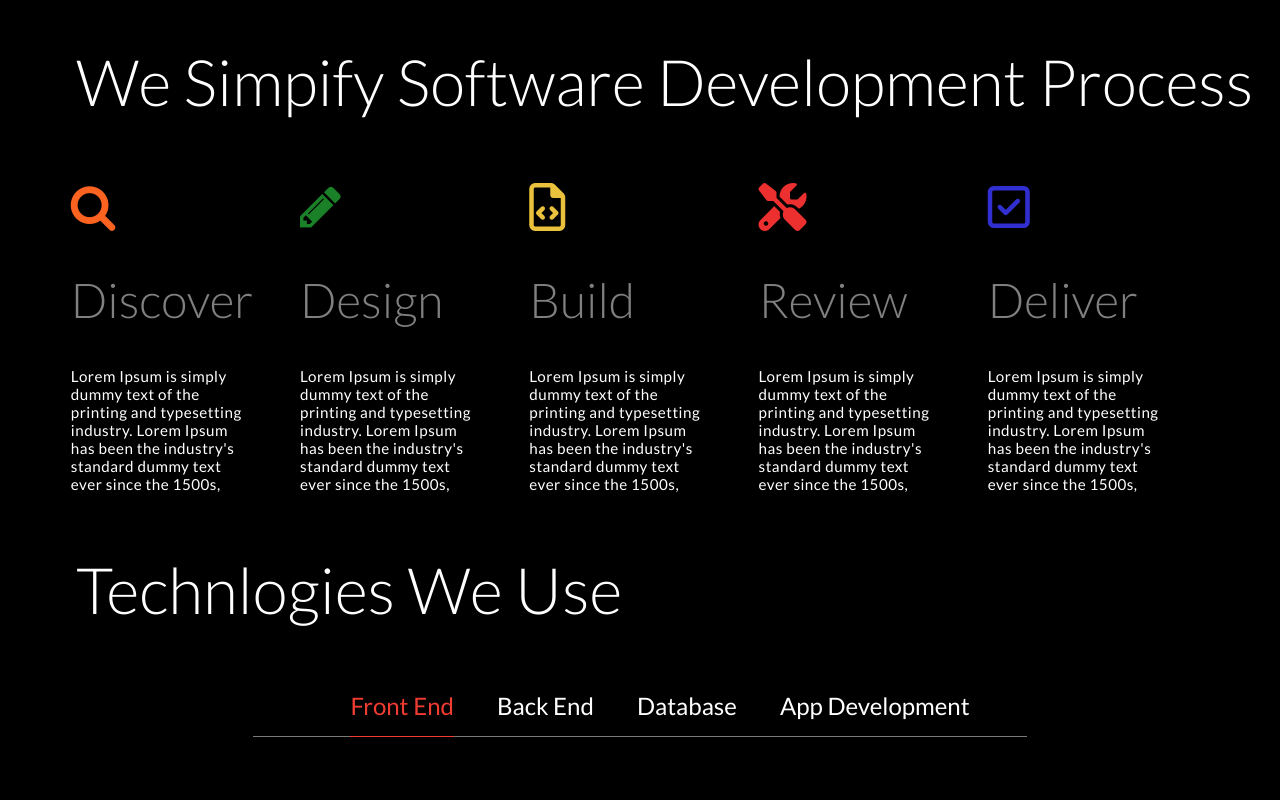
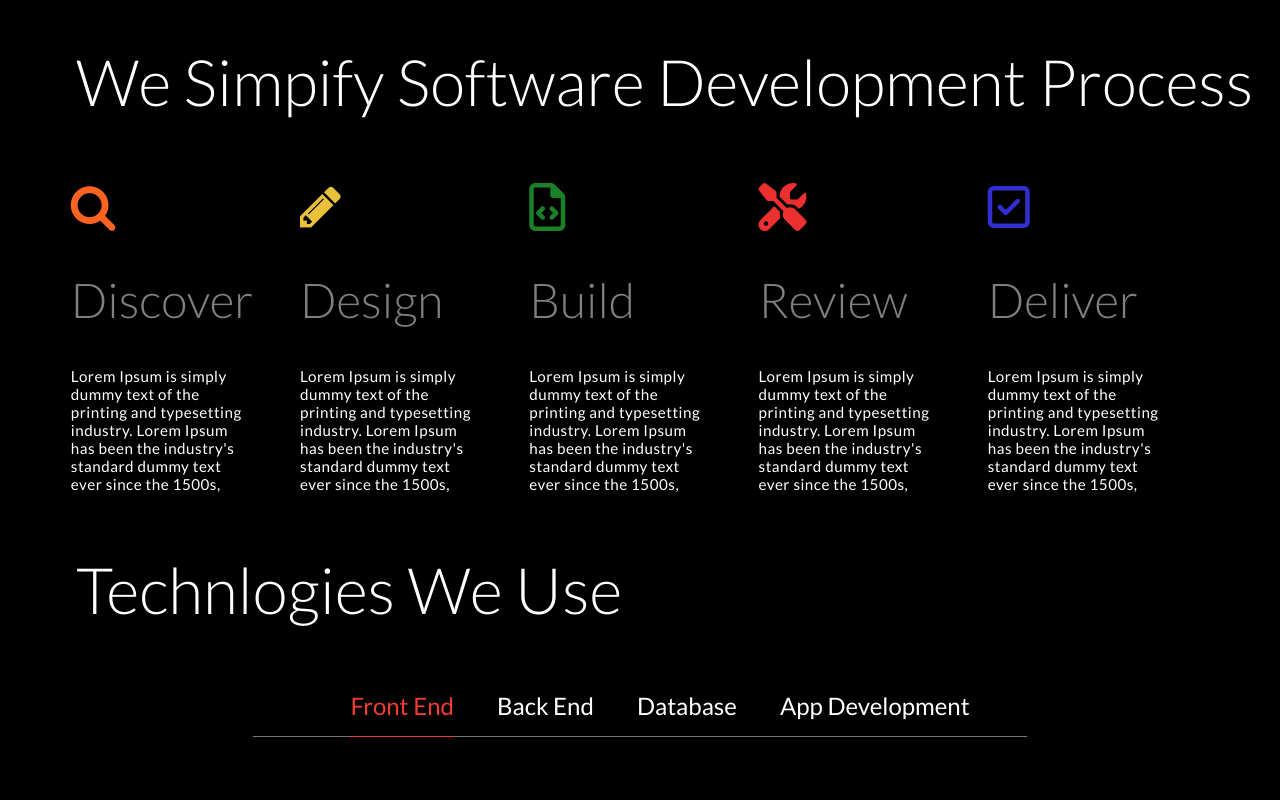
Before and after one commit to AkashShukla09/CoreDev, a plain HTML site: page views/index.html in a window 1280 px wide. Shown: the top 800 px of the page. Drawn offline with nearby package versions, Linux system fonts and the light colour scheme.

Commit message:
col update

```diff
--- a/views/index.html
+++ b/views/index.html
@@ -45,13 +45,13 @@
                     <p>Lorem Ipsum is simply dummy text of the printing and typesetting industry. Lorem Ipsum has been the industry's standard dummy text ever since the 1500s,</p>
                 </div>
                 <div class="column">
-                    <i class="fa fa-pencil" aria-hidden="true" style="color:#1b8128/*#ec3030*/;font-size: 300%;"></i>
+                    <i class="fa fa-pencil" aria-hidden="true" style="color:#e9c13c/*#ec3030*/;font-size: 300%;"></i>
                     <h2 style="text-align:left;font-weight: 300;">Design </h2>
 
                     <p>Lorem Ipsum is simply dummy text of the printing and typesetting industry. Lorem Ipsum has been the industry's standard dummy text ever since the 1500s,</p>
                 </div>
                 <div class="column">
-                    <i class="fa fa-file-code-o" aria-hidden="true" style="color:#e9c13c/*#1b8128*/;font-size: 300%;"></i>
+                    <i class="fa fa-file-code-o" aria-hidden="true" style="color:#1b8128/*#1b8128*/;font-size: 300%;"></i>
                     <h2 style="text-align:left;font-weight: 300;">Build</h2>
                     <p>Lorem Ipsum is simply dummy text of the printing and typesetting industry. Lorem Ipsum has been the industry's standard dummy text ever since the 1500s,</p>
                 </div>
```
